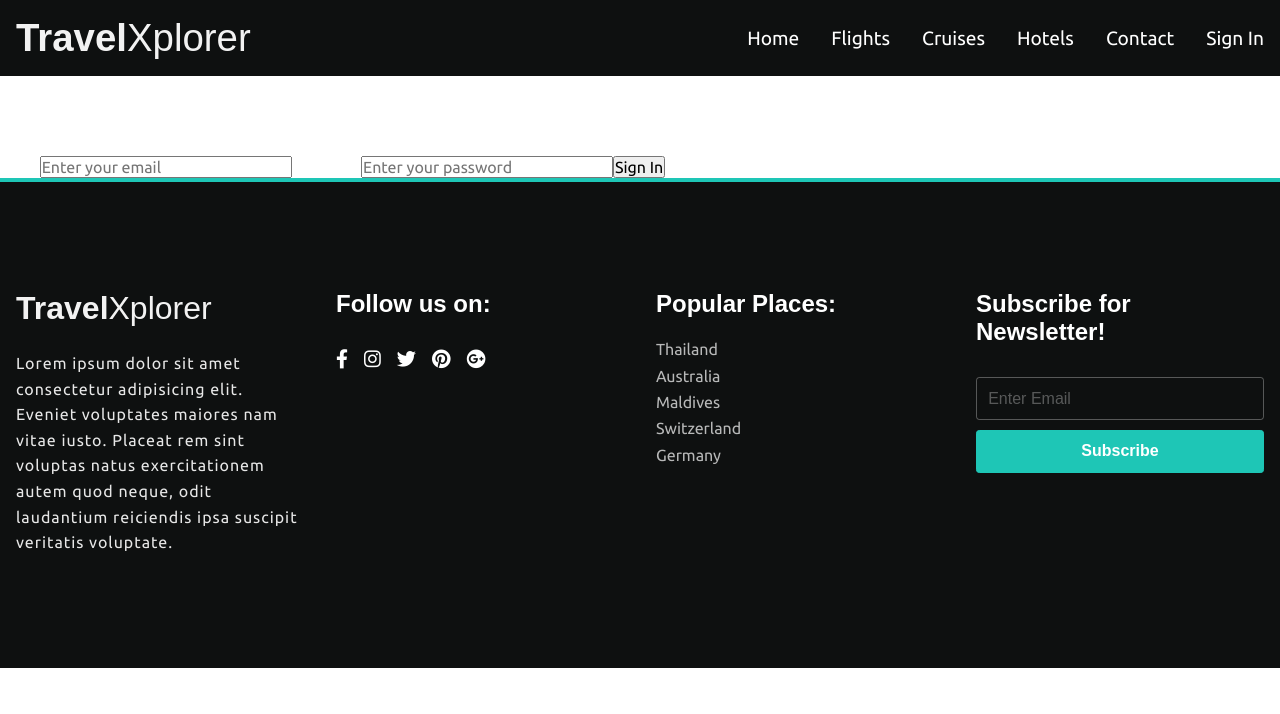
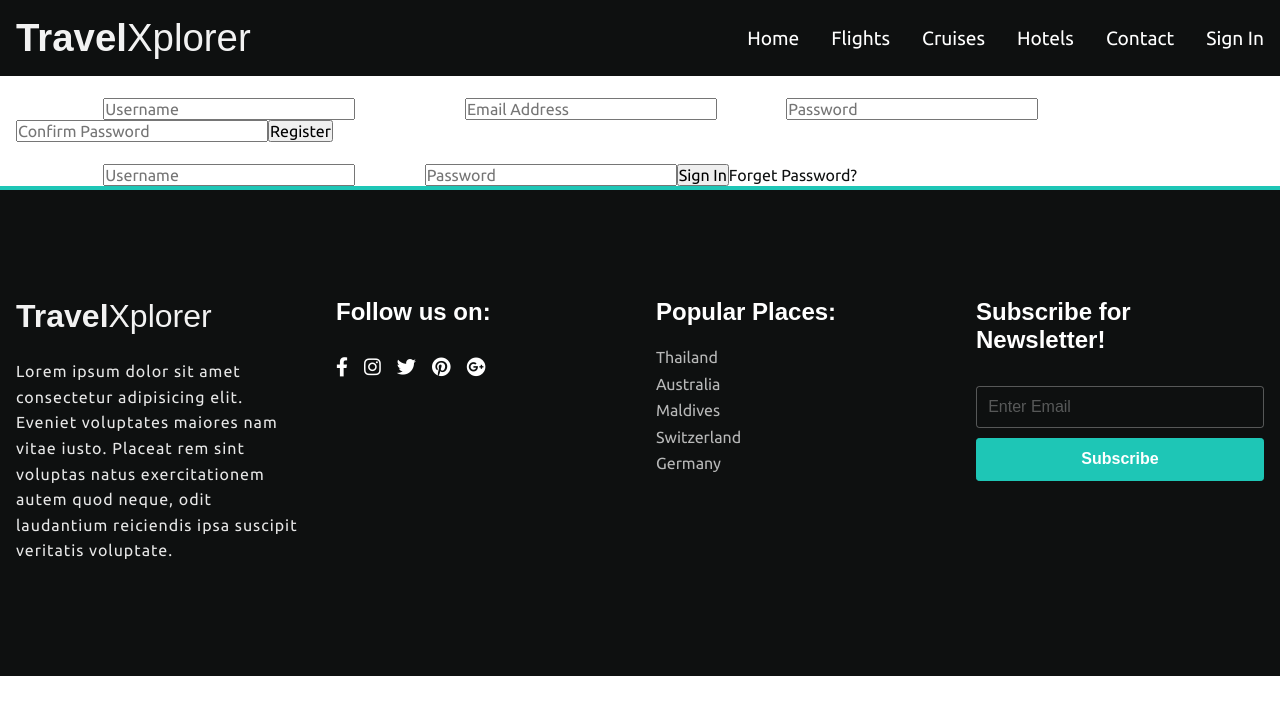
Before and after one commit to MuneneCalvin/TravelPlannerX, a React (Vite) app in the folder Frontend/: page /SignIn in a window 1280 px wide. Shown: the top 714 px of the page. Built offline with nearby package versions, Linux system fonts and the light colour scheme.

Commit message:
Sign in page

```diff
--- a/Frontend/src/pages/Sign In/SignIn.jsx
+++ b/Frontend/src/pages/Sign In/SignIn.jsx
@@ -1,18 +1,63 @@
-
+import { useState } from 'react';
+import './SignIn.css'
 
 function SignIn() {
+    const [name, setName] = useState('');
+    const [email, setEmail] = useState('');
+    const [password, setPassword] = useState('');
+    const [confirmPassword,setConfirmPassword] = useState('');
+
+    const handleSubmit = (e) => {
+        e.preventDefault();
+        //        console.log(name, email, password, confirmPassword);
+        if (password === confirmPassword) {
+            console.log('password matched');
+        } else {
+            console.log('password not matched');
+        }
+    }
+
+    const handlenameChange = (e) => {
+        setName(e.target.value);
+    }
+    const handleemailChange = (e) => {
+        setEmail(e.target.value);
+    }
+    const handlepasswordChange = (e) => {
+        setPassword(e.target.value);
+    }
+    const handleconfirmPasswordChange = (e) => {
+        setConfirmPassword(e.target.value);
+    }
+
     return (
-        <div>
-            <h1>Sign In</h1>
-            <form>
-                <label htmlFor="email">Email</label>
-                <input type="email" id="email" name="email" placeholder="Enter your email" required />
-                <label htmlFor="password">Password</label>
-                <input type="password" id="password" name="password" placeholder="Enter your password" required />
-                <button type="submit">Sign In</button>
-            </form>
-        </div>
+        <main>
+            <div className="container">
+                <form onSubmit={handleSubmit} className='registration-form'>
+                    <h3>Sign Up</h3>
+                    <label htmlFor="name">User Name :</label>
+                    <input type="text" placeholder="Username" id='name' value={name} onChange={handlenameChange} required/>
+                    <label htmlFor="email">Email Address :</label>
+                    <input type="email" placeholder="Email Address" id='email' value={email} onChange={handleemailChange} required/>
+                    <label htmlFor="password">Password</label>
+                    <input type="password" placeholder="Password" id='password' value={password} onChange={handlepasswordChange} required/>
+                    <label htmlFor="confirmPassword">Confirm Password</label>
+                    <input type="password" placeholder="Confirm Password" id='confirmPassword' value={confirmPassword} onChange={handleconfirmPasswordChange} required/>
+                    <button type='submit'>Register</button>
+                </form>
+
+                <form onSubmit={handleSubmit} className='registration-form'>
+                    <h3>Sign In</h3>
+                    <label htmlFor="name">User Name :</label>
+                    <input type="text" placeholder="Username" id='name' value={name} onChange={handlenameChange} required/>
+                    <label htmlFor="password">Password</label>
+                    <input type="password" placeholder="Password" id='password' value={password} onChange={handlepasswordChange} required/>
+                    <button type='submit'>Sign In</button>
+                    <a href="#">Forget Password?</a>
+                </form>
+            </div>
+        </main>
     )
 }
 
-export default SignIn
+export default SignIn;
```
